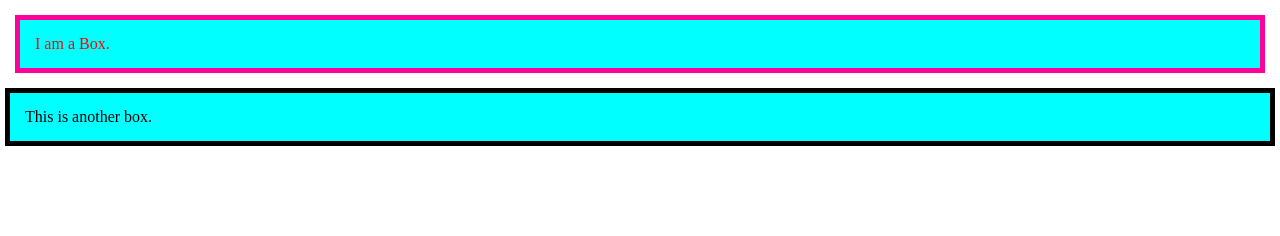
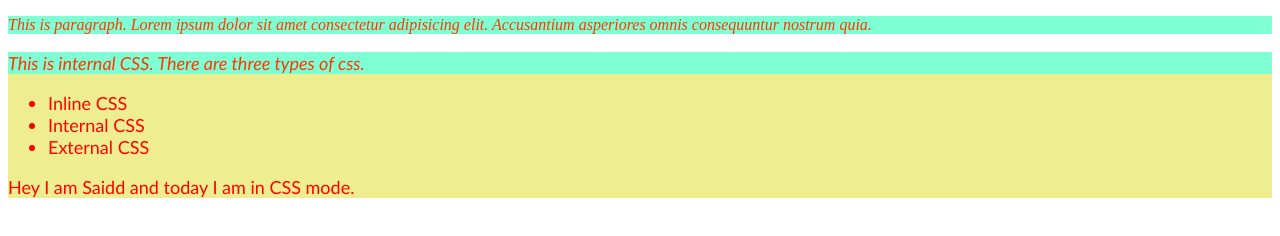
Before and after one commit to SaiddIbneRahim/LearningIt, a plain HTML site: page index.html in a window 1280 px wide. Drawn offline with Linux system fonts and the light colour scheme.

Commit message:
Add files via upload

```diff
--- a/index.html
+++ b/index.html
@@ -1,40 +1,26 @@
 <!DOCTYPE html>
 <html lang="en">
-
 <head>
     <meta charset="UTF-8">
     <meta name="viewport" content="width=device-width, initial-scale=1.0">
-    <title>CSS Box Learning</title>
-    <style>
-        * {
-            margin: 0;
-            padding: 0;
-        }
+    <title>Introduction to CSS</title>
+    <link rel="stylesheet" href="style.css">
+    <!-- <style>
 
-        .box {
-            background-color: aqua
-        }
+    </style> -->
+</head>
+<body>
+    <p>
+        This is paragraph. Lorem ipsum dolor sit amet consectetur adipisicing elit. Accusantium asperiores omnis consequuntur nostrum quia.
+    </p>
+    <div>
+        <p>This is internal CSS. There are three types of css.<ul>
+            <li>Inline CSS</li>
+            <li>Internal CSS</li>
+            <li>External CSS</li>
 
-        .box1 {
-            padding: 15px;
-            color: red;
-            margin: 15px;
-            border: 5px solid rgb(255, 0, 153);
-            box-sizing: border-box;
-        }
-        .box2{
-            padding: 15px;
-            color: rgb(11, 1, 1);
-            margin: 5px;
-            border: 5px solid rgb(0, 0, 0);
-            box-sizing: border-box;
-        }
-    </style>
-</head>
-
-<body>
-    <div class="box box1">I am a Box. </div>
-    <div class="box box2">This is another box.</div>
+        </ul> </p>
+        Hey I am Saidd and today I am in CSS mode.
+    </div>
 </body>
-
 </html>
--- /dev/null
+++ b/style.css
@@ -0,0 +1,11 @@
+div{
+    background: rgb(238, 238, 145);
+    font-size: large;
+    font-family: 'Trebuchet MS', 'Lucida Sans Unicode', 'Lucida Grande', 'Lucida Sans', Arial, sans-serif;
+    color: red;
+}
+p{
+    background-color: aquamarine;
+    font-style: italic;
+    color: rgb(255, 55, 0);
+}
```
